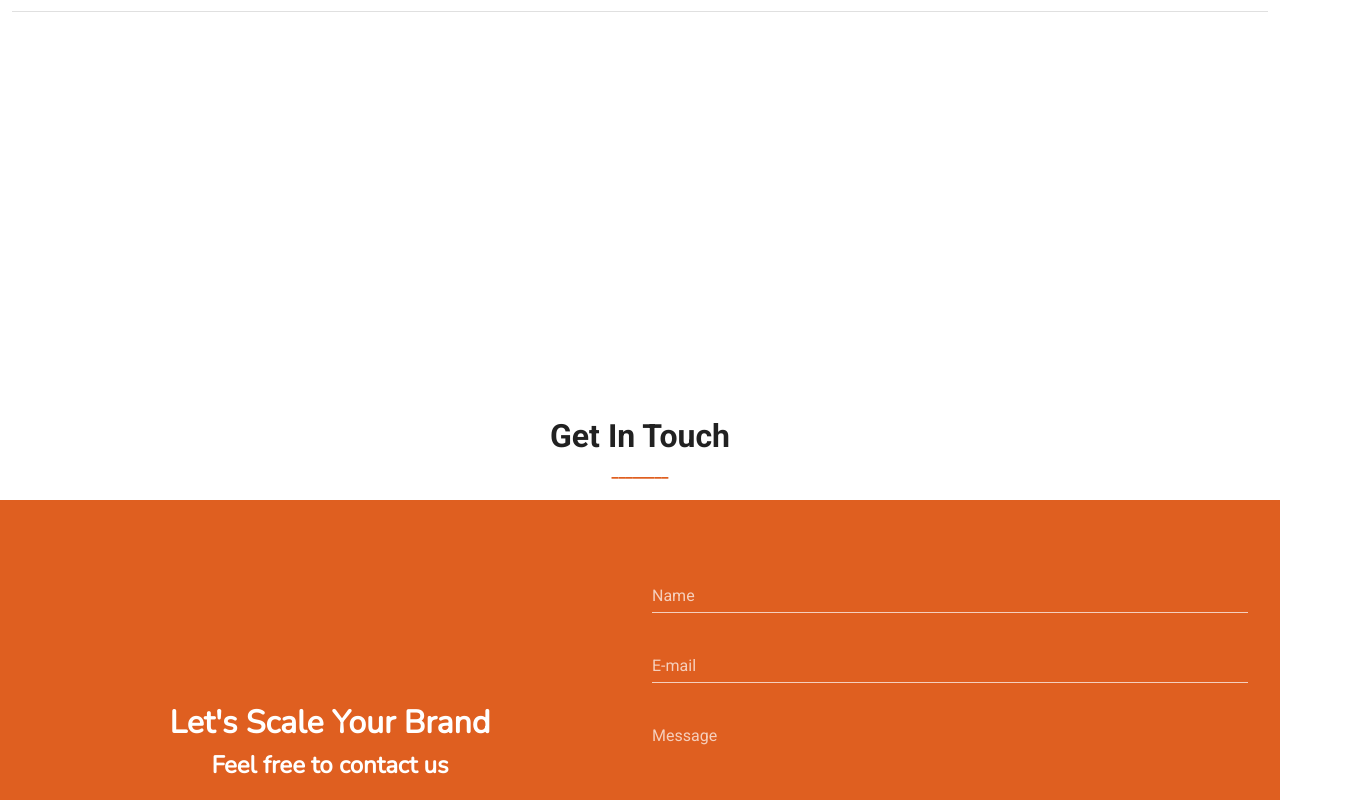
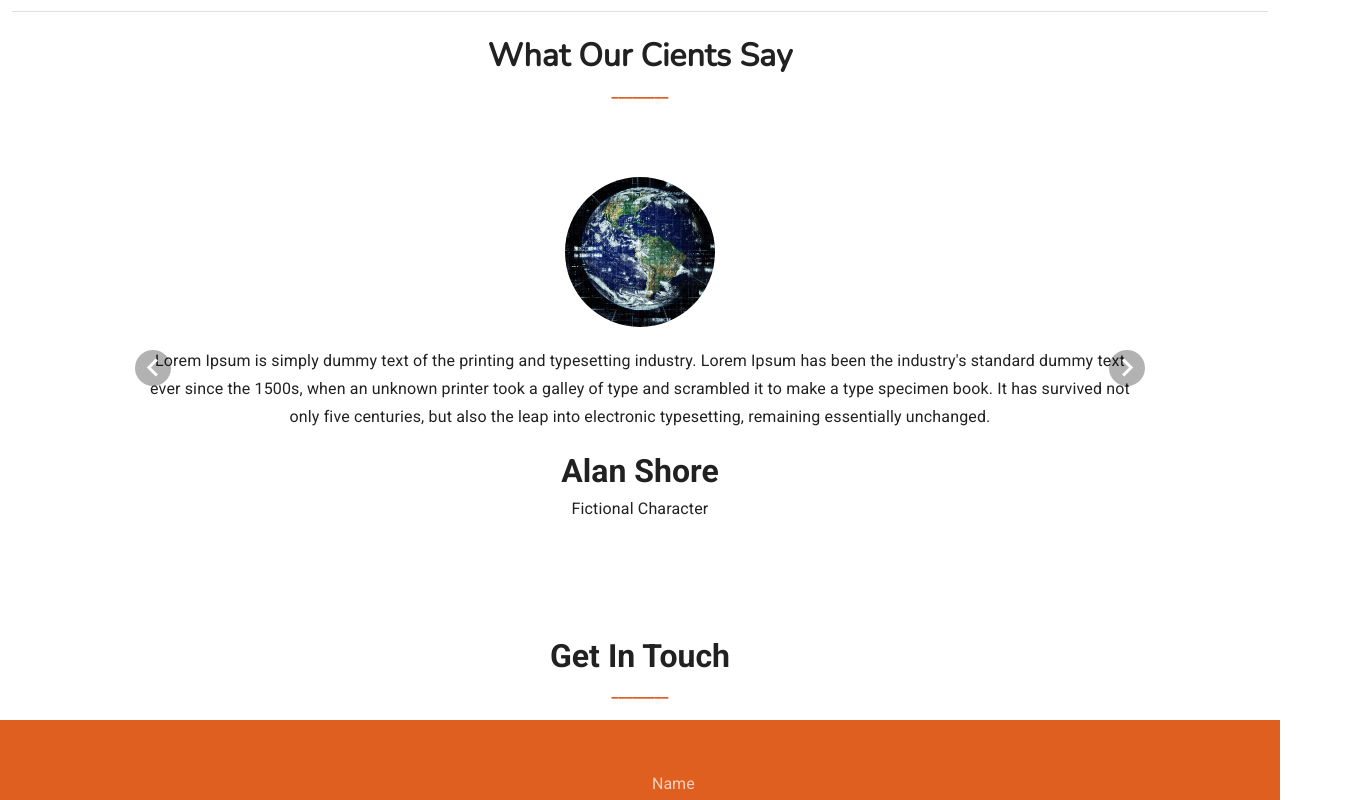
Before and after one commit to preciousaang/dexhub, a Nuxt app: page / in a window 1280 px wide. Shown: the part 1600-2400 px from the top of the page, 1368 px wide, since content can reach past the window. Built offline with nearby package versions, Linux system fonts and the light colour scheme.

Commit message:
Testimonial carousel added

```diff
--- a/nuxt.config.js
+++ b/nuxt.config.js
@@ -1,6 +1,4 @@
 import colors from 'vuetify/es5/util/colors'
-import express from 'express'
-import passport from 'passport'
 
 export default {
   /*
@@ -35,6 +33,13 @@ export default {
   */
   css: [
   ],
+  // script: [
+  //   {
+  //     src: 'https://code.jquery.com/jquery-2.2.4.min.js',
+  //     integrity: 'sha256-BbhdlvQf/xTY9gja0Dq3HiwQF8LaCRTXxZKRutelT44=',
+  //     crossorigin: 'anonymous'
+  //   }
+  // ],
   /*
   ** Plugins to load before mounting the App
   ** https://nuxtjs.org/guide/plugins
@@ -113,9 +118,6 @@ export default {
   build: {
   },
   serverMiddleware: [
-    passport.initialize(),
-    express.json(),
-    express.urlencoded({ extended: false }),
-    '~/api'
+
   ]
 }
--- a/pages/index.vue
+++ b/pages/index.vue
@@ -1,6 +1,6 @@
 <template>
   <div>
-    <v-carousel>
+    <v-carousel hide-delimiter-background delimiter-icon="mdi-minus">
       <v-carousel-item src="/dude-1.jpg">
         <v-row class="fill-height" justify="center" align="center">
           <v-col cols="12" align-self="center">
@@ -185,46 +185,57 @@
         </v-row>
       </v-container>
       <v-divider />
-      <h1 data-aos="fade-left" data-aos-duration="1500" data-aos-easing="linear" class="text-center">
+      <h1 class="text-center primary-story mt-5">
         What Our Cients Say
       </h1>
-      <p data-aos="fade-right" data-aos-duration="1500" data-aos-easing="linear" style="color: #df5f20; font-weight: bold;" class="text-center">
+      <p style="color: #df5f20; font-weight: bold;" class="text-center">
         ________
       </p>
-      <v-carousel
-        data-aos="zoom-in"
-        data-aos-duration="1500"
-        data-aos-easing="linear"
-        hide-delimiter-background
-        delimiter-icon="mdi-minus"
-        height="300"
-      >
-        <v-carousel-item v-for="n in 5" :key="n">
-          <v-sheet height="100%" tile>
-            <v-container>
-              <v-row class="fill-height" justify="center" align="center">
-                <v-col cols="12" lg="6">
-                  <v-card>
-                    <v-card-title>
-                      Hello
-                    </v-card-title>
-                  </v-card>
-                </v-col>
-                <v-col cols="12" lg="6">
-                  <v-card>
-                    <v-card-title>
-                      Hello
-                    </v-card-title>
-                  </v-card>
-                </v-col>
-              </v-row>
-            </v-container>
-          </v-sheet>
-        </v-carousel-item>
-      </v-carousel>
+      <v-row justify="center" align="center">
+        <v-col cols="12" lg="10">
+          <v-carousel hide-delimiter-background delimiter-icon="mdi-minus">
+            <v-carousel-item>
+              <v-sheet height="100%">
+                <v-row justify="center" align="center" height="center" class="fill-height">
+                  <div>
+                    <v-img src="/earth-1.jpg" width="150" class="mx-auto rounded-circle mb-5" height="150" />
+                    <p class="subtitle-1 px-10 text-center">
+                      Lorem Ipsum is simply dummy text of the printing and typesetting industry. Lorem Ipsum has been the industry's standard dummy text ever since the 1500s, when an unknown printer took a galley of type and scrambled it to make a type specimen book. It has survived not only five centuries, but also the leap into electronic typesetting, remaining essentially unchanged.
+                    </p>
+                    <h1 class="text-center">
+                      Alan Shore
+                    </h1>
+                    <p class="text-center subtitle-1">
+                      Fictional Character
+                    </p>
+                  </div>
+                </v-row>
+              </v-sheet>
+            </v-carousel-item>
+            <v-carousel-item>
+              <v-sheet height="100%">
+                <v-row justify="center" align="center" height="center" class="fill-height">
+                  <div>
+                    <v-img src="/earth-1.jpg" width="150" class="mx-auto rounded-circle mb-5" height="150" />
+                    <p class="subtitle-1 px-10 text-center">
+                      Lorem Ipsum is simply dummy text of the printing and typesetting industry. Lorem Ipsum has been the industry's standard dummy text ever since the 1500s, when an unknown printer took a galley of type and scrambled it to make a type specimen book. It has survived not only five centuries, but also the leap into electronic typesetting, remaining essentially unchanged.
+                    </p>
+                    <h1 class="text-center">
+                      Alan Shore
+                    </h1>
+                    <p class="text-center subtitle-1">
+                      Fictional Character
+                    </p>
+                  </div>
+                </v-row>
+              </v-sheet>
+            </v-carousel-item>
+          </v-carousel>
+        </v-col>
+      </v-row>
     </v-container>
     <v-row>
-      <v-col cols="12" lg="12">
+      <v-col align-self="center" cols="12" lg="12">
         <h1 class="text-center">
           Get In Touch
         </h1>
@@ -287,4 +298,5 @@ export default {
 .primary-story {
   font-family: 'Nunito', sans-serif;
 }
+
 </style>
```
